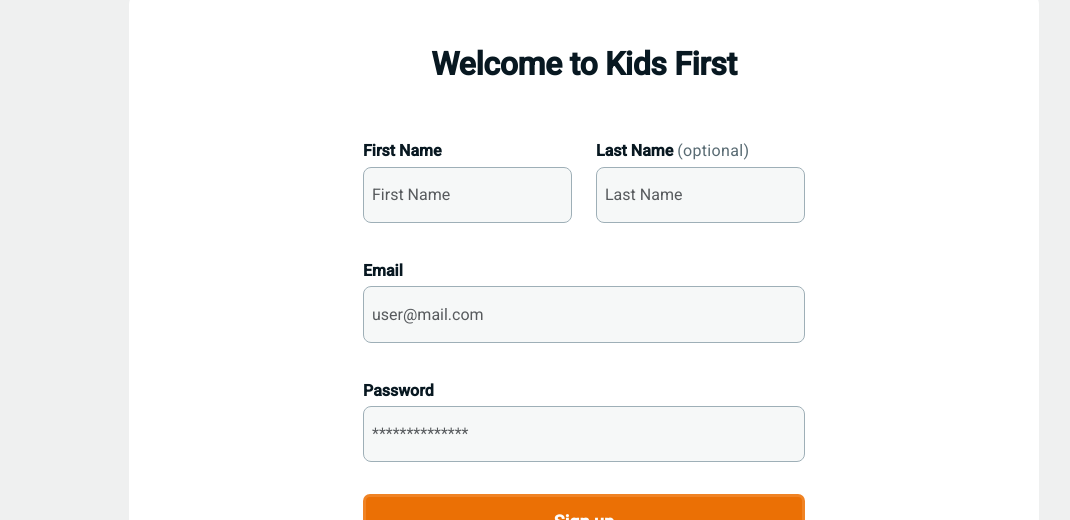
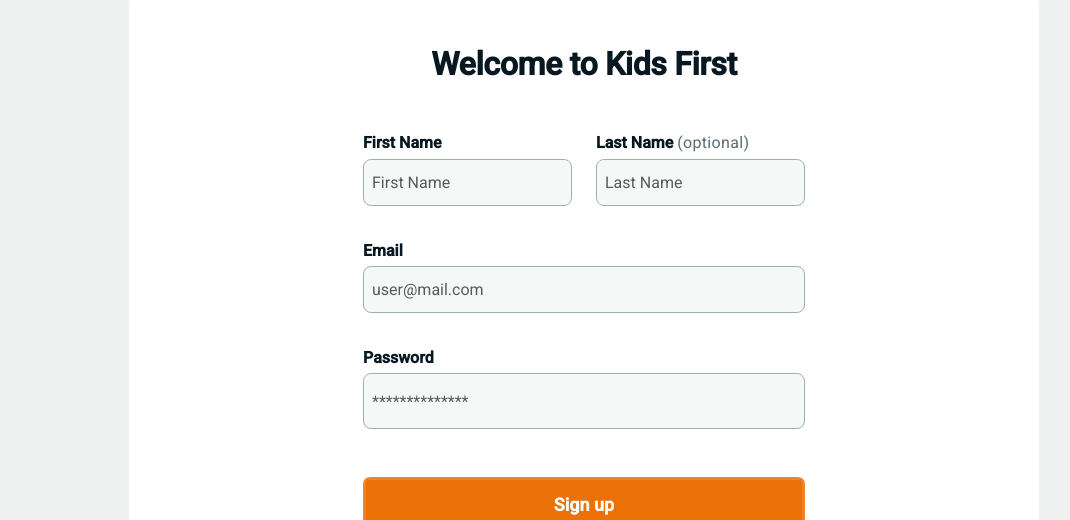
Before and after one commit to JULIERAJ/KIDS-FIRST-Front, a React (Create React App) app: page /register in a window 1280 px wide. Shown: the part 99-619 px from the top of the page, without its empty margins (56-1126 px from the left). Built offline with nearby package versions, Linux system fonts and the light colour scheme; no server answers.

Commit message:
fix: auth inputs' layout and behavior

```diff
--- a/src/components/shared/ui/form/FormInput.jsx
+++ b/src/components/shared/ui/form/FormInput.jsx
@@ -39,15 +39,15 @@ const FormInput = ({
   const isPassword = label === 'Password';
 
   return (
-    <Form.Group className="py-2">
+    <Form.Group className={styles.formGroup}>
       <Form.Label className={labelClassName}>{label}</Form.Label>
       <InputGroup className={styles.inputGroup}>
         <Form.Control
           ref={inputRef}
           {...props}
           type={isPassword && showPassword ? 'text' : type}
-          className={`${styles.inputField} ${errorMessage ?
-            styles.errorInput : successMessage ? styles.successInput : ''}`}
+          className={`${styles.inputField} ${isPassword ? styles.inputFieldPassword : styles.inputFieldOther}
+          ${errorMessage ? styles.errorInput : successMessage ? styles.successInput : ''}`}
           value={value}
           onChange={handleInputChange}
           onFocus={onFocus}
--- a/src/components/shared/ui/form/FormInput.module.css
+++ b/src/components/shared/ui/form/FormInput.module.css
@@ -1,4 +1,7 @@
-/* General input styles */
+.formGroup {
+  min-height: 6.7rem;
+}
+
 .inputGroup {
   position: relative;
 }
@@ -20,6 +23,14 @@
   border-color: #A4DFE1 !important;
   box-shadow: 0px 2px 4px -1px rgba(74, 122, 124, 0.06), 0px 6px 10px -1px rgba(74, 122, 124, 0.1) !important;
   outline: none !important;
+}
+
+.inputFieldPassword {
+  height: 56px;
+}
+
+.inputFieldOther {
+  height: 47px;
 }
 
 .successInput {
@@ -54,7 +65,7 @@
 /* Icon styles */
 .icon {
   margin: 0 0.3rem 0 0;
-  font-size: 1.5rem;
+  font-size: 14px;
   vertical-align: middle;
 }
 
--- a/src/pages/Register/Register.module.css
+++ b/src/pages/Register/Register.module.css
@@ -25,23 +25,7 @@
   color: var(--fg-Primary, #081821);
 }
 
-.EmailInput {
-  margin-top: 16px;
-}
-
-.firstNameLabel,
-.LastNameLabel {
-  font-family: Roboto;
-  font-weight: 600;
-  font-size: 16px;
-  line-height: 15.36px;
-  letter-spacing: 2%;
-  color: #081821;
-}
-
-.emailLabel,
-.PasswordLabel {
-  margin-top: 24px;
+.label {
   font-family: Roboto;
   font-weight: 600;
   font-size: 16px;
--- a/src/pages/Register/RegisterForm.jsx
+++ b/src/pages/Register/RegisterForm.jsx
@@ -229,14 +229,13 @@ const RegisterForm = ({ onSubmitData, errorMessage }) => {
         <Row className={styles.TextInputField}>
           <Col>
             <FormFirstNameInput
-              className={styles.firstNameInput}
               autoComplete='off'
               required
               onChange={handleFirstNameChange}
               defaultValue={firstName}
               isInvalid={!!firstNameErrors}
               errors={firstNameErrors}
-              labelClassName={styles.firstNameLabel}
+              labelClassName={styles.label}
             />
           </Col>
           <Col>
@@ -247,7 +246,7 @@ const RegisterForm = ({ onSubmitData, errorMessage }) => {
               defaultValue={lastName}
               isInvalid={!!lastNameErrors}
               errors={lastNameErrors}
-              labelClassName={styles.LastNameLabel}
+              labelClassName={styles.label}
             />
           </Col>
         </Row>
@@ -258,7 +257,7 @@ const RegisterForm = ({ onSubmitData, errorMessage }) => {
           defaultValue={email}
           isInvalid={!!emailError}
           errors={emailError}
-          labelClassName={styles.emailLabel}
+          labelClassName={styles.label}
         />
         <FormPasswordInput
           required
@@ -269,7 +268,7 @@ const RegisterForm = ({ onSubmitData, errorMessage }) => {
           setShowPassword={setShowPassword}
           isInvalid={!!errorMessageWithInclude}
           errors={errorMessageWithInclude}
-          labelClassName={styles.PasswordLabel}
+          labelClassName={styles.label}
           successMessage={successMessage}
           onFocus={handleFocus}
           onBlur={handleBlur}
--- a/src/pages/Signin/Signin.jsx
+++ b/src/pages/Signin/Signin.jsx
@@ -23,7 +23,7 @@ export default function Signin() {
   const [email, setEmail] = useState('');
   const [password, setPassword] = useState('');
   const [errorMesasage, setErrorMesasage] = useState('');
-  const [showPassword, setShowPassword] = useState(false); // State to toggle password visibility
+  const [showPassword, setShowPassword] = useState(false);
   const [emailError, setEmailError] = useState('');
   const [rememberMe, setRememberMe] = useState(false);
   const navigate = useNavigate();
@@ -131,18 +131,18 @@ export default function Signin() {
                       defaultValue={email}
                       isInvalid={emailError}
                       errors={emailError}
-                      labelClassName={styles.emailLabel}
+                      labelClassName={styles.label}
                     />
 
                     <FormPasswordInput
                       required
-                      type={showPassword ? 'text' : 'password'} // Toggle password visibility
+                      type={showPassword ? 'text' : 'password'}
                       value={password}
                       onChange={handlePasswordChange}
                       showPassword={showPassword}
                       setShowPassword={setShowPassword}
                       errors={errorMesasage}
-                      labelClassName={styles.PasswordLabel}
+                      labelClassName={styles.label}
                     />
                     <div className={styles.checkboxContainer}>
                       <div>
--- a/src/pages/Signin/Signin.module.css
+++ b/src/pages/Signin/Signin.module.css
@@ -136,9 +136,7 @@
   margin-top: 20px;
 }
 
-.emailLabel,
-.PasswordLabel {
-  margin-top: 24px;
+.label {
   font-family: Roboto;
   font-weight: 600;
   font-size: 16px;
```
